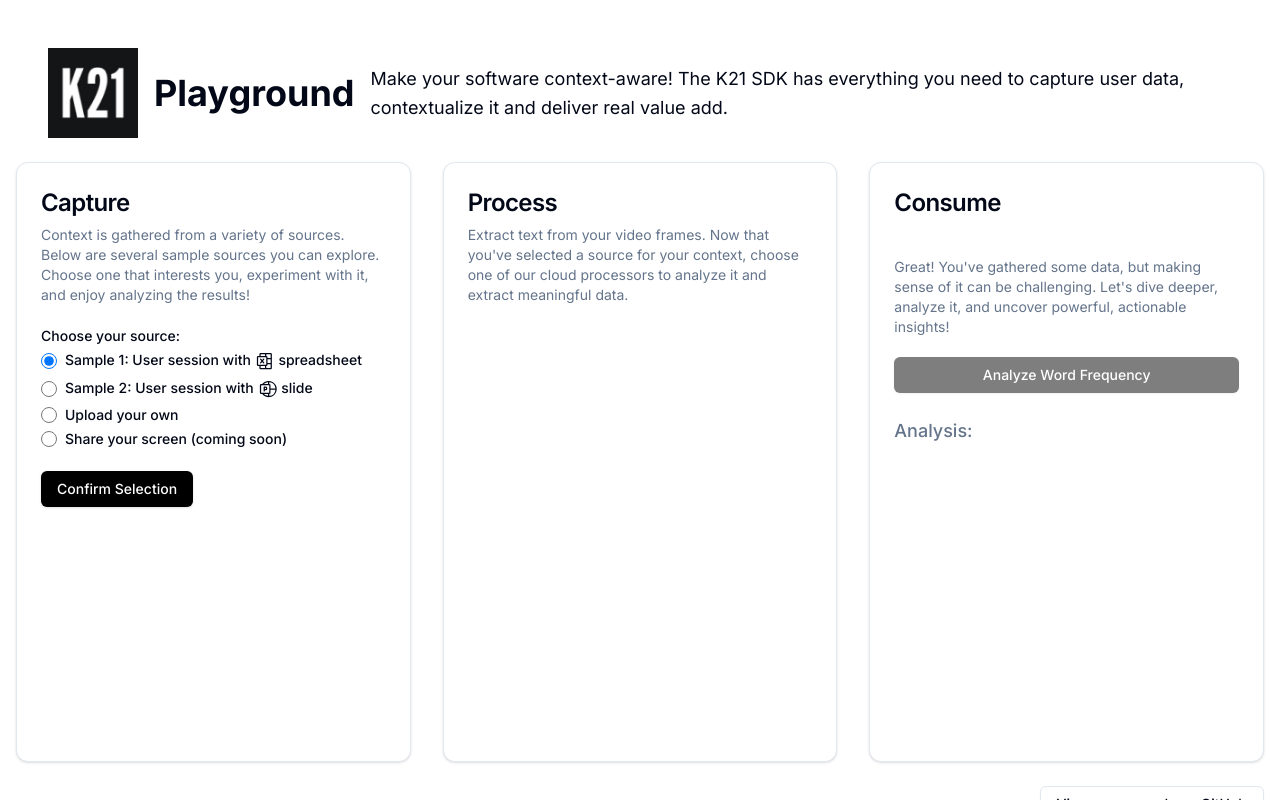
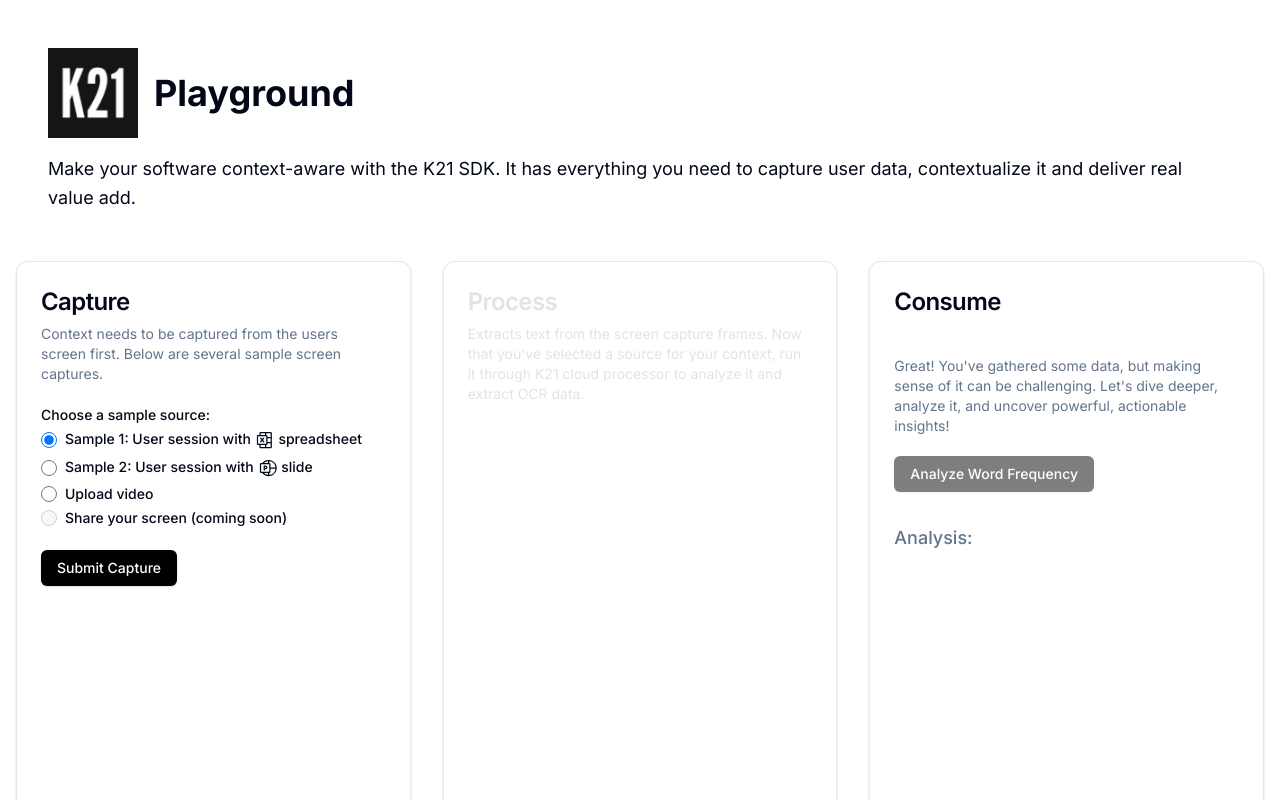
Before and after one commit to kontext21/k21-playground, a Next.js app: page / in a window 1280 px wide. Shown: the top 800 px of the page. Built offline with nearby package versions, Linux system fonts and the light colour scheme.

Commit message:
copy changes

```diff
--- a/app/page.tsx
+++ b/app/page.tsx
@@ -186,7 +186,7 @@
           <CardHeader>
             <CardTitle className="text-2xl">Capture</CardTitle>
             <CardDescription>
-            Context is gathered from a variety of sources. Below are several sample sources you can explore. Choose one that interests you, experiment with it, and enjoy analyzing the results!
+            Context needs to be captured from the users screen first. Below are several sample screen captures.
             </CardDescription>
           </CardHeader>
           <CardContent>
@@ -195,7 +195,7 @@
                 <div className="space-y-4">
                   <div>
                     <Label htmlFor="preset" className="mb-2 block">
-                      Choose your source:
+                      Choose a sample source:
                     </Label>
                     <div className="space-y-2">
                       <div className="flex items-center space-x-2">
@@ -252,7 +252,7 @@
                           }}
                           className="h-4 w-4 border-gray-300 text-primary focus:ring-primary"
                         />
-                        <Label htmlFor="upload">Upload your own</Label>
+                        <Label htmlFor="upload">Upload video</Label>
                       </div>
                       <div className="flex items-center space-x-2">
                         <input
@@ -265,6 +265,7 @@
                             setResponse(null);
                           }}
                           className="h-4 w-4 border-gray-300 text-primary focus:ring-primary"
+                          disabled
                         />
                         <Label htmlFor="screen">
                           Share your screen (coming soon)
@@ -337,7 +338,7 @@
                   onClick={() => setStep("process")}
                   disabled={source.type === "upload" && !file}
                 >
-                  Confirm Selection
+                  Submit Capture
                 </Button>
               </form>
             ) : (
@@ -373,10 +374,12 @@
 
         <Card className="min-h-[600px]">
           <CardHeader>
-            <CardTitle className="text-2xl">Process</CardTitle>
-            <CardDescription>
-              Extract text from your video frames.
-              Now that you&apos;ve selected a source for your context, choose one of our cloud processors to analyze it and extract meaningful data.
+            <CardTitle className={`text-2xl ${step !== "process" ? "text-muted-foreground/20" : ""}`}>
+              Process
+            </CardTitle>
+            <CardDescription className={step !== "process" ? "text-muted-foreground/20" : ""}>
+              Extracts text from the screen capture frames.
+              Now that you&apos;ve selected a source for your context, run it through K21 cloud processor to analyze it and extract OCR data.
             </CardDescription>
           </CardHeader>
           {step === "process" && (
@@ -427,13 +430,14 @@
               <div className="mt-8 space-y-4">
                 <div className="flex flex-col">
                   <p className="mb-5">Great! You&apos;ve gathered some data, but making sense of it can be challenging. Let&apos;s dive deeper, analyze it, and uncover powerful, actionable insights!</p>
+                  <div className="mb-4">
                     <Button
                       onClick={calculateWordFrequencies}
-                    className="mb-2"
                       disabled={!response?.result}
                     >
                       Analyze Word Frequency
                     </Button>
+                  </div>
                 </div>
 
                 <div className="flex justify-between items-center">
--- a/components/Header.tsx
+++ b/components/Header.tsx
@@ -4,7 +4,7 @@
 const Header = () => {
   return (
     <header className="py-2">
-      <div className="container flex flex-col">
+      <div className="container flex flex-col mb-10">
         <div className="flex items-center gap-4 mb-4">
           <Image
             src={logo}
@@ -14,10 +14,10 @@
           <h1 className="text-4xl font-bold">
             Playground
           </h1>
-          <p className="text-lg leading-relaxed">
-            Make your software context-aware! The K21 SDK has everything you need to capture user data, contextualize it and deliver real value add.
-          </p>
         </div>
+        <p className="text-lg leading-relaxed">
+          Make your software context-aware with the K21 SDK. It has everything you need to capture user data, contextualize it and deliver real value add.
+        </p>
       </div>
     </header>
   );
```
Lines whose indentation alone changed are shown as unchanged.
